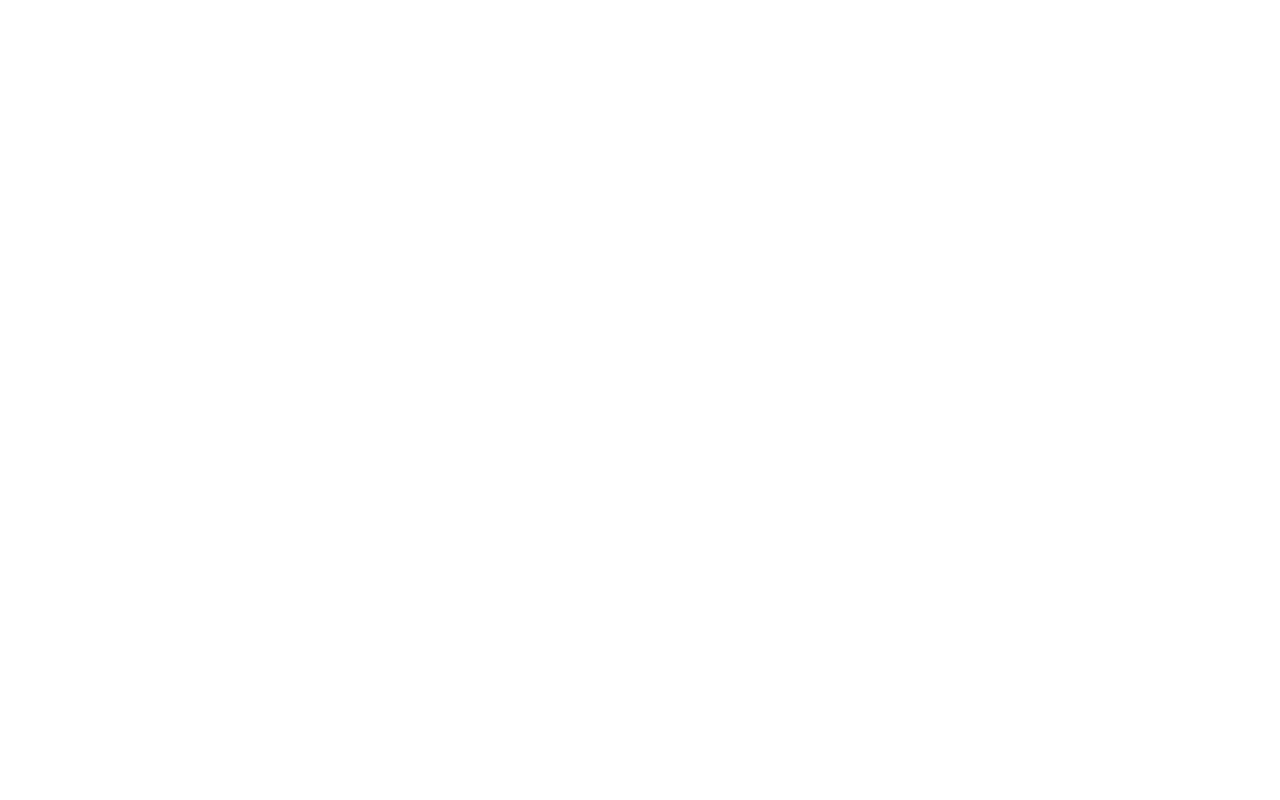
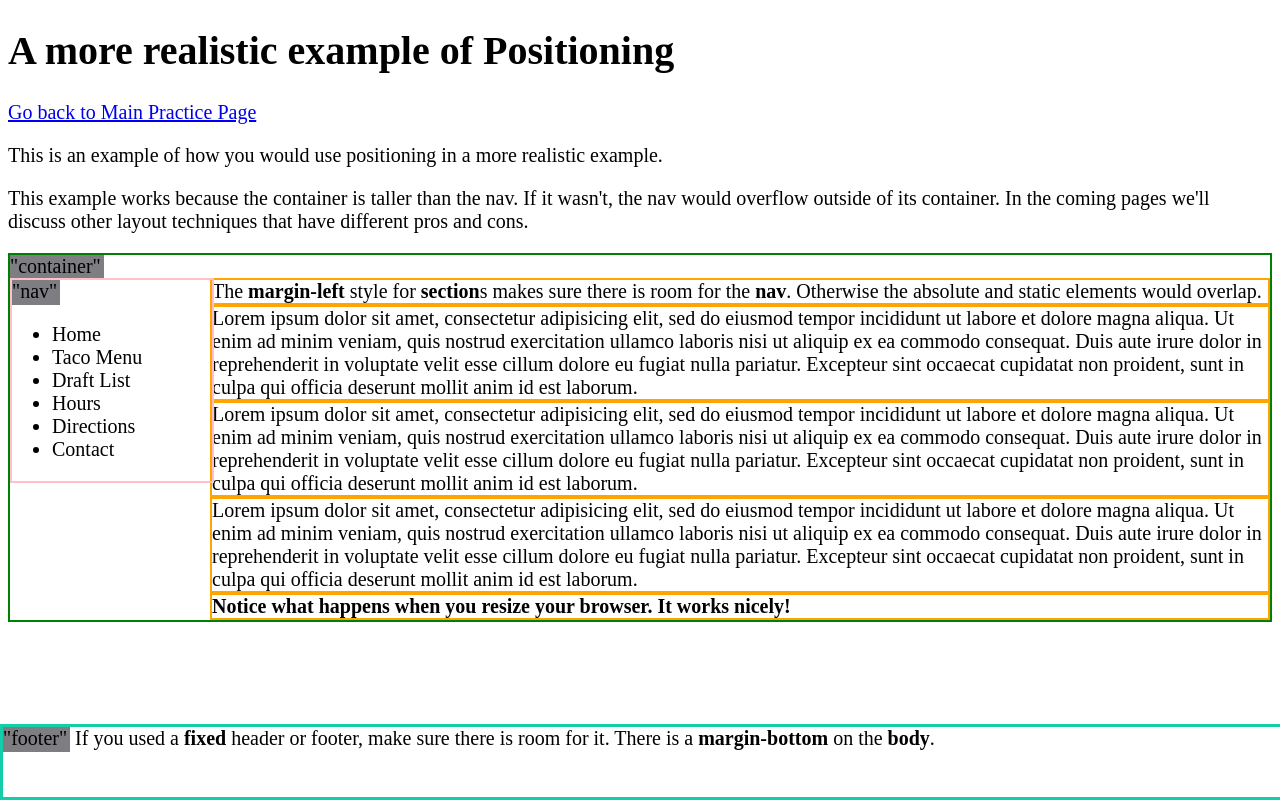
Before and after one commit to staysee/practice_work, a plain HTML site: page learn_layout/pages/page2.html in a window 1280 px wide. Drawn offline with Linux system fonts and the light colour scheme.

Commit message:
created a positioning example page

```diff
--- /dev/null
+++ b/learn_layout/css/style2.css
@@ -0,0 +1,40 @@
+.label{
+  top: 0;
+  left: 0;
+  padding: 0 3px 3px 0;
+  background-color: #7E7D82;
+}
+
+
+body{
+  margin-bottom: 120px;
+  font-size: 20px;
+}
+
+.container{
+  position: relative;
+  border: 2px solid green;
+}
+
+nav{
+  position: absolute;
+  border: 2px solid pink;
+  left: 0px;
+  width: 200px;
+}
+
+section{
+  /*position is static by default*/
+  border: 2px solid orange;
+  margin-left: 200px;
+}
+
+footer{
+  position: fixed;
+  border: 3px solid #13CEA9;
+  bottom: 0;
+  left: 0;
+  width: 100%;
+  height: 70px;
+  background-color: white;
+}
--- a/learn_layout/index.html
+++ b/learn_layout/index.html
@@ -4,11 +4,12 @@
   <title>Learn CSS Layout</title>
   <meta charset="UTF-8">
 
-  <link rel="stylesheet" href="style.css">
+  <link rel="stylesheet" href="css/style.css">
 </head>
 <body>
 
 <h1>Learn CSS Layout Practice</h1>
+<p> Practicing some CSS from the <a href="www.learnlayout.com">Learn Layout</a> site.</p>
 
 <div class="paragraph-block">
   <p>This div is the standard block-level element. A block-level element starts on a new line and stretches out to the left and right as far as it can. Other common block-level elements are p and form, and new in HTML5 are header, footer, section, and more.</p>
@@ -77,12 +78,7 @@ This element is <b>relatively-positioned</b>. If this element was <b>position: s
   </div>
 </div>
 
-
-
-
-
-
-
+<a href="pages/page2.html">Click here for a realistic example of positioning</a>
 
 
 </body>
--- a/learn_layout/pages/page2.html
+++ b/learn_layout/pages/page2.html
@@ -0,0 +1,77 @@
+<!DOCTYPE html>
+<html>
+<head>
+  <title>Positioning Example</title>
+  <meta charset="UTF-8">
+
+  <link rel="stylesheet" href="../css/style2.css">
+</head>
+<body>
+
+<h1>A more realistic example of Positioning</h1>
+
+<a href="../index.html">Go back to Main Practice Page</a>
+
+<p>This is an example of how you would use positioning in a more realistic example.</p>
+<p>This example works because the container is taller than the nav. If it wasn't, the nav would overflow outside of its container. In the coming pages we'll discuss other layout techniques that have different pros and cons.</p>
+
+<div class="container">
+<span class="label">"container"</span>
+
+  <nav>
+  <span class="label">"nav"</span>
+    <ul>
+      <li>Home</li>
+      <li>Taco Menu</li>
+      <li>Draft List</li>
+      <li>Hours</li>
+      <li>Directions</li>
+      <li>Contact</li>
+    </ul>
+  </nav>
+
+  <section>
+  The <b>margin-left</b> style for <b>section</b>s makes sure there is room for the <b>nav</b>. Otherwise the absolute and static elements would overlap.
+  </section>
+
+  <section>
+  Lorem ipsum dolor sit amet, consectetur adipisicing elit, sed do eiusmod
+  tempor incididunt ut labore et dolore magna aliqua. Ut enim ad minim veniam,
+  quis nostrud exercitation ullamco laboris nisi ut aliquip ex ea commodo
+  consequat. Duis aute irure dolor in reprehenderit in voluptate velit esse
+  cillum dolore eu fugiat nulla pariatur. Excepteur sint occaecat cupidatat non
+  proident, sunt in culpa qui officia deserunt mollit anim id est laborum.
+  </section>
+
+   <section>
+  Lorem ipsum dolor sit amet, consectetur adipisicing elit, sed do eiusmod
+  tempor incididunt ut labore et dolore magna aliqua. Ut enim ad minim veniam,
+  quis nostrud exercitation ullamco laboris nisi ut aliquip ex ea commodo
+  consequat. Duis aute irure dolor in reprehenderit in voluptate velit esse
+  cillum dolore eu fugiat nulla pariatur. Excepteur sint occaecat cupidatat non
+  proident, sunt in culpa qui officia deserunt mollit anim id est laborum.
+  </section>
+
+   <section>
+  Lorem ipsum dolor sit amet, consectetur adipisicing elit, sed do eiusmod
+  tempor incididunt ut labore et dolore magna aliqua. Ut enim ad minim veniam,
+  quis nostrud exercitation ullamco laboris nisi ut aliquip ex ea commodo
+  consequat. Duis aute irure dolor in reprehenderit in voluptate velit esse
+  cillum dolore eu fugiat nulla pariatur. Excepteur sint occaecat cupidatat non
+  proident, sunt in culpa qui officia deserunt mollit anim id est laborum.
+  </section>
+
+  <section>
+  <b>Notice what happens when you resize your browser. It works nicely!</b>
+  </section>
+
+<footer>
+<span class="label">"footer"</span>
+If you used a <b>fixed</b> header or footer, make sure there is room for it. There is a <b>margin-bottom</b> on the <b>body</b>.
+</footer>
+
+</div>
+
+
+</body>
+</html>
```
Also changed, not shown: learn_layout/css/style.css (line endings or trailing spaces).
